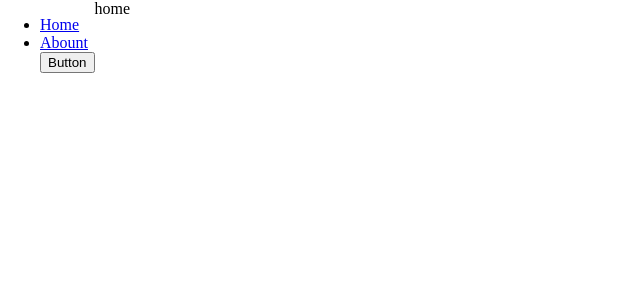
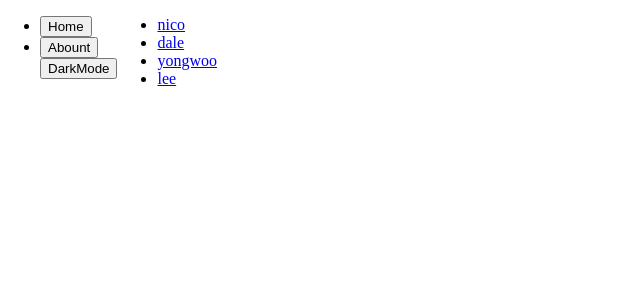
Before and after one commit to moolbum/react-masterclass, a React (Create React App) app: page / in a window 1280 px wide. Shown: the top 300 px of the page, without its empty margins (0-640 px from the left). Built offline with nearby package versions, Linux system fonts and the light colour scheme.

Commit message:
add: Router 중첩

```diff
--- a/src/components/Header/index.tsx
+++ b/src/components/Header/index.tsx
@@ -1,21 +1,30 @@
 import React, { useContext } from "react";
-import { Link } from "react-router-dom";
+import { Link, useNavigate } from "react-router-dom";
 import { ThemeContext } from "../../contexts/theme";
 
 function Header() {
   const { onChangeTheme } = useContext(ThemeContext);
+  const navigate = useNavigate();
+
+  const onHomeClick = () => {
+    navigate("/");
+  };
+
+  const onAboutClick = () => {
+    navigate("/about");
+  };
 
   return (
     <header>
       <ul>
         <li>
-          <Link to={"/"}>Home</Link>
+          <button onClick={onHomeClick}>Home</button>
         </li>
         <li>
-          <Link to={"/about"}>Abount</Link>
+          <button onClick={onAboutClick}>Abount</button>
         </li>
         <button type="button" onClick={onChangeTheme}>
-          Button
+          DarkMode
         </button>
       </ul>
     </header>
--- /dev/null
+++ b/src/data/db.ts
@@ -0,0 +1,6 @@
+export const users = [
+  { id: 1, name: "nico" },
+  { id: 2, name: "dale" },
+  { id: 3, name: "yongwoo" },
+  { id: 4, name: "lee" },
+];
--- /dev/null
+++ b/src/pages/ErrorComponent/index.tsx
@@ -0,0 +1,7 @@
+import React from "react";
+
+function ErrorComponent() {
+  return <h1>This component crashed</h1>;
+}
+
+export default ErrorComponent;
--- a/src/pages/Home/index.tsx
+++ b/src/pages/Home/index.tsx
@@ -1,7 +1,21 @@
 import React from "react";
+import { Link } from "react-router-dom";
+import { users } from "../../data/db";
 
 function Home() {
-  return <div>home</div>;
+  return (
+    <div>
+      <ul>
+        {users.map(({ id, name }) => {
+          return (
+            <li key={id}>
+              <Link to={`/users/${id}`}>{name}</Link>
+            </li>
+          );
+        })}
+      </ul>
+    </div>
+  );
 }
 
 export default Home;
--- /dev/null
+++ b/src/pages/User/follower.tsx
@@ -0,0 +1,7 @@
+import React from "react";
+
+function Follower() {
+  return <div>Follower</div>;
+}
+
+export default Follower;
--- /dev/null
+++ b/src/pages/User/index.tsx
@@ -0,0 +1,21 @@
+import React from "react";
+import { Link, Outlet, useParams } from "react-router-dom";
+import { users } from "../../data/db";
+
+function User() {
+  const { id } = useParams();
+
+  return (
+    <div>
+      <h1>
+        User with it {id} is named: {users[Number(id) - 1].name}
+      </h1>
+
+      <hr />
+      <Link to="followers">see follwers</Link>
+      <Outlet />
+    </div>
+  );
+}
+
+export default User;
--- a/src/routers/index.tsx
+++ b/src/routers/index.tsx
@@ -1,7 +1,11 @@
 import React from "react";
 import { createBrowserRouter } from "react-router-dom";
 import Abount from "../pages/About";
+import ErrorComponent from "../pages/ErrorComponent";
 import Home from "../pages/Home";
+import NotFound from "../pages/NotFound";
+import User from "../pages/User";
+import Follower from "../pages/User/follower";
 import Root from "../Root";
 
 const router = createBrowserRouter([
@@ -12,12 +16,24 @@ const router = createBrowserRouter([
       {
         path: "",
         element: <Home />,
+        errorElement: <ErrorComponent />,
       },
       {
         path: "about",
         element: <Abount />,
       },
+      {
+        path: "users/:id",
+        element: <User />,
+        children: [
+          {
+            path: "followers",
+            element: <Follower />,
+          },
+        ],
+      },
     ],
+    errorElement: <NotFound />,
   },
 ]);
 
```
